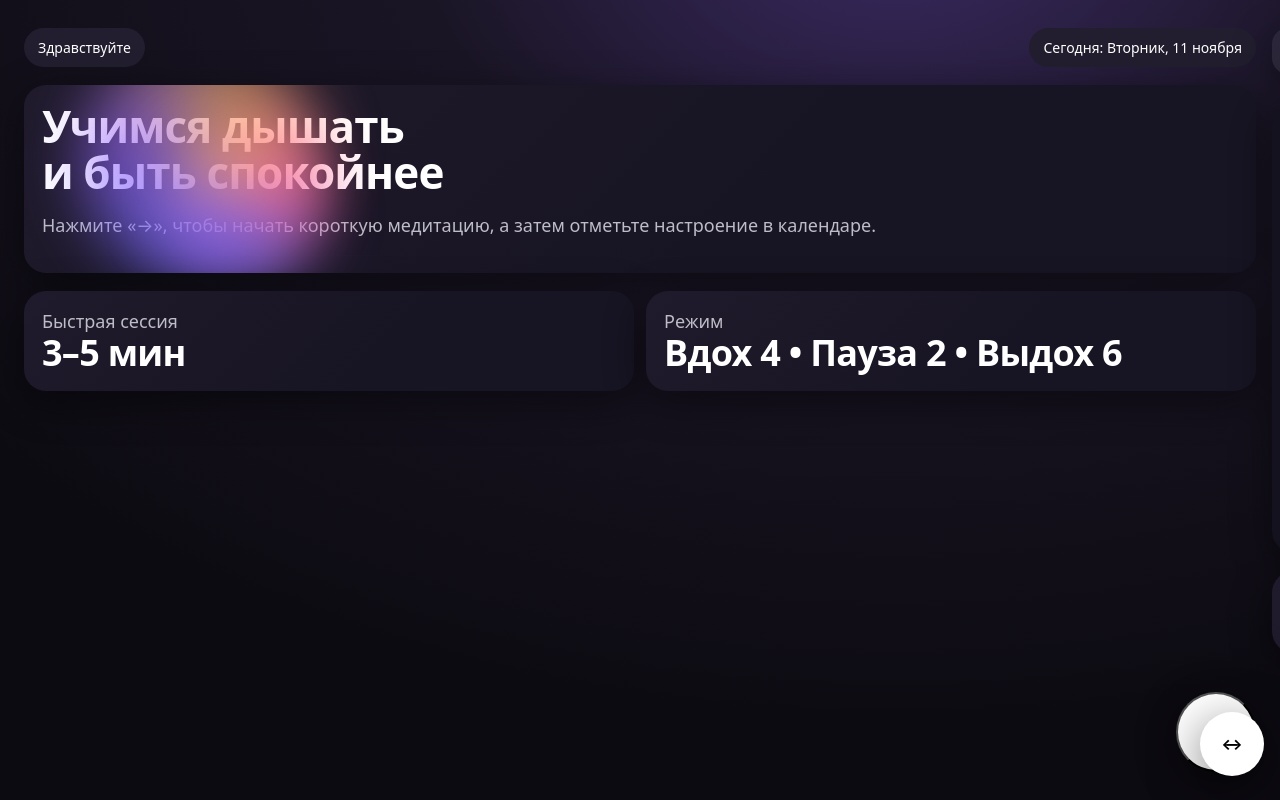
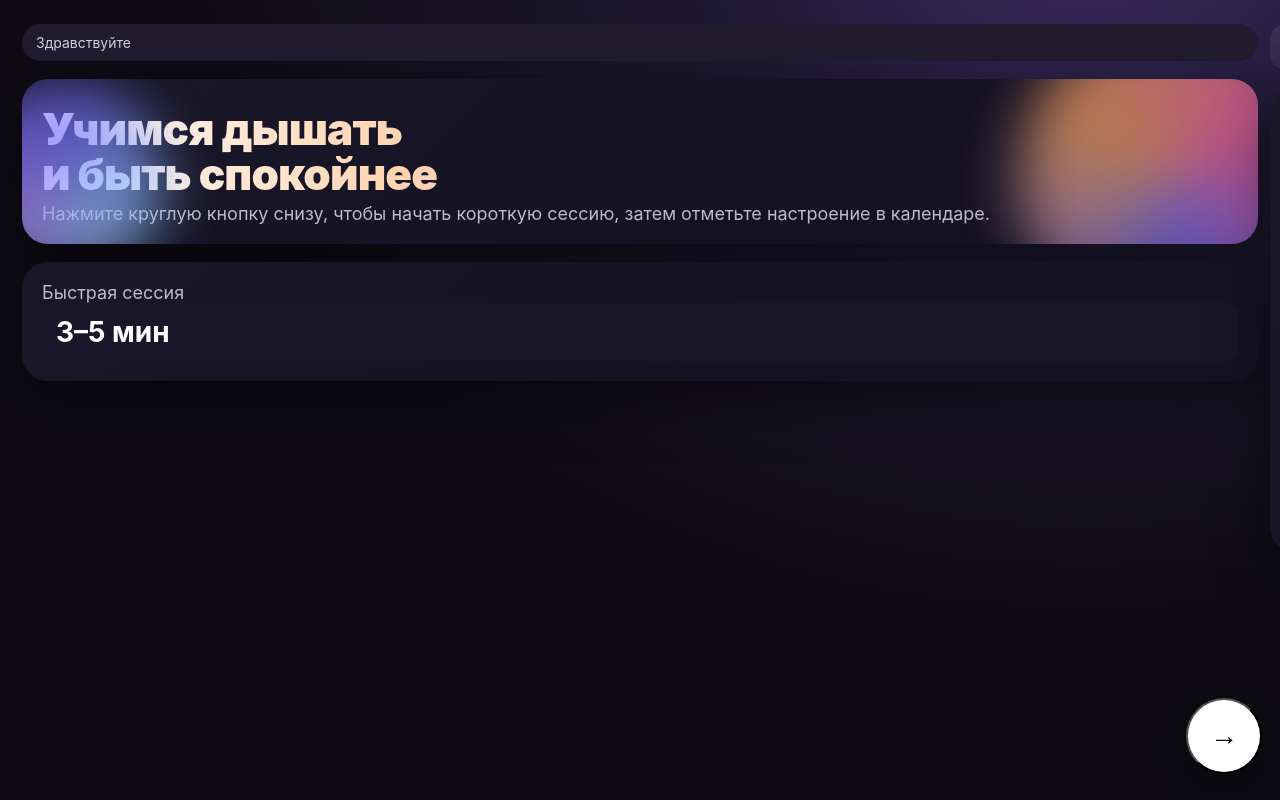
Before and after one commit to AKulshin27/snake-game, a plain HTML site: page index.html in a window 1280 px wide. Drawn offline with Linux system fonts and the light colour scheme.

Commit message:
Update index.html

```diff
--- a/index.html
+++ b/index.html
@@ -2,179 +2,163 @@
 <html lang="ru">
 <head>
   <meta charset="UTF-8" />
-  <meta
-    name="viewport"
-    content="width=device-width, initial-scale=1, viewport-fit=cover, maximum-scale=1, user-scalable=no"
-/>
-  <title>Медитация и Настроение</title>
+  <meta name="viewport"
+        content="width=device-width, initial-scale=1, viewport-fit=cover,
+                 maximum-scale=1, user-scalable=no">
+  <title>Медитация · Календарь настроения</title>
   <meta name="apple-mobile-web-app-capable" content="yes">
-  <meta name="theme-color" content="#0d0b12">
+  <meta name="theme-color" content="#0e0b14">
+
   <style>
     :root{
-      --bg:#0d0b12;
-      --card:#16141e;
+      --bg:#0e0b14;
+      --bg2:#171425;
+      --card:#1a1728;
+      --text:#fff;
       --muted:#bdbcc7;
-      --text:#ffffff;
-      --acc:#6a5cff;
-      --radius:22px;
-      --shadow:0 10px 40px rgba(0,0,0,.45);
+      --radius:26px;
+      --shadow:0 16px 60px rgba(0,0,0,.45);
       --safe-top: env(safe-area-inset-top);
       --safe-bottom: env(safe-area-inset-bottom);
       --safe-left: env(safe-area-inset-left);
       --safe-right: env(safe-area-inset-right);
     }
     *{box-sizing:border-box;-webkit-tap-highlight-color:transparent}
-    html,body{height:100%;background:radial-gradient(1200px 800px at 70% -10%, #3b2a63 0%, #1a1525 40%, #0d0b12 100%);color:var(--text);font-family: ui-sans-serif, system-ui, -apple-system, "SF Pro Display", Inter, Arial; margin:0}
-    /* контейнер «экрана» в стиле айфона */
+    html,body{height:100%;margin:0;color:var(--text);
+      font-family:-apple-system,BlinkMacSystemFont,"SF Pro Display",Inter,system-ui,Arial}
+    body{
+      background:
+        radial-gradient(900px 700px at 85% -10%, #3a2a62 0%, #1d1830 45%, #0e0b14 100%),
+        linear-gradient(#0e0b14,#0e0b14);
+    }
+
+    /* контейнер приложения с учётом выреза и home-индикатора */
     .app{
       position:fixed; inset:0;
-      padding:calc(20px + var(--safe-top)) calc(16px + var(--safe-right)) calc(20px + var(--safe-bottom)) calc(16px + var(--safe-left));
-      display:flex; overflow:hidden;
+      padding:calc(18px + var(--safe-top))
+               calc(16px + var(--safe-right))
+               calc(18px + var(--safe-bottom))
+               calc(16px + var(--safe-left));
+      overflow:hidden; display:flex;
     }
-    .screen{
-      min-width:100%;
-      flex:0 0 100%;
-      padding:8px;
-      display:flex; flex-direction:column; gap:18px;
-      transition:transform .5s cubic-bezier(.2,.8,.2,1);
+
+    /* карусель из трёх экранов */
+    .carousel{display:flex; width:300%; transition:transform .55s cubic-bezier(.2,.8,.2,1)}
+    .screen{min-width:100%; padding:6px; display:flex; flex-direction:column; gap:18px}
+
+    .chip{display:inline-block; padding:10px 14px; border-radius:999px;
+      background:#211c30; color:#d4d2df; font-size:14px}
+    .title{
+      font-size:44px; line-height:1.02; font-weight:900; letter-spacing:-.02em;
+      background:linear-gradient(90deg,#ffffff, #ffd4b0 30%, #f0b0ff 60%, #ffffff 100%);
+      -webkit-background-clip:text; background-clip:text; color:transparent;
+      margin:8px 0 6px 0;
     }
-    .carousel{ display:flex; width:300%; transform:translateX(0); }
+    .subtitle{color:var(--muted); font-size:18px}
 
-    /* общие элементы */
+    .card{
+      position:relative; overflow:hidden; border-radius:var(--radius);
+      background:linear-gradient(135deg,var(--card) 0%, #151224 60%);
+      padding:20px; box-shadow:var(--shadow)
+    }
+    .blob,.blob2{
+      position:absolute; border-radius:50%; filter:blur(28px); opacity:.7; pointer-events:none
+    }
+    .blob{width:320px; height:320px; right:-80px; top:-60px;
+      background:conic-gradient(from 180deg,#7a70ff, #ffa963, #ff6ab1, #7a70ff)}
+    .blob2{width:200px; height:200px; left:-60px; bottom:-40px;
+      background:conic-gradient(from 0deg,#6f66ff,#8fcaff,#b38bff,#6f66ff)}
+
     .row{display:flex; align-items:center; justify-content:space-between; gap:12px}
-    .greet{font-size:36px; line-height:1.1; font-weight:700; letter-spacing:-.02em}
-    .muted{color:var(--muted)}
-    .chip{padding:10px 14px; border-radius:999px; background:#221e2f; font-size:14px}
     .btn{
-      border:0; outline:0; cursor:pointer;
-      padding:14px 18px; border-radius:16px;
-      background:#ffffff10; color:#fff; font-weight:600; font-size:16px;
-      box-shadow:var(--shadow)
+      border:0; outline:0; cursor:pointer; border-radius:16px; padding:14px 18px;
+      background:#ffffff12; color:#fff; font-weight:600; font-size:16px;
     }
     .btn:active{transform:translateY(1px); opacity:.95}
+
+    .pill{border-radius:14px; padding:12px 14px; background:#19162a; font-weight:700; font-size:28px}
+
+    /* большая круглая кнопка «далее» снизу справа */
     .fab{
-      position:fixed; right:calc(16px + var(--safe-right)); bottom:calc(24px + var(--safe-bottom));
-      width:64px; height:64px; border-radius:32px; display:grid; place-items:center;
-      background:#ffffff; color:#000; font-weight:700; box-shadow:0 12px 50px rgba(0,0,0,.55)
-    }
-    /* карточки с мягкими градиентами */
-    .card{
-      background:linear-gradient(135deg,#201b2c 0%, #171423 60%);
-      border-radius:var(--radius);
-      padding:18px; box-shadow:var(--shadow); position:relative; overflow:hidden
-    }
-    .blob{
-      position:absolute; inset:auto; width:240px; height:240px; border-radius:50%;
-      filter:blur(30px); opacity:.65; pointer-events:none;
-      background:conic-gradient(from 180deg,#6d6bff, #9c67ff, #ffb86b, #ff6aa5, #6d6bff);
-      transform:translate(40px, -60px) rotate(20deg);
-    }
-    .blob.small{width:160px;height:160px; transform:translate(120px, 20px) rotate(-15deg)}
-    .title-lg{font-size:44px; line-height:1.05; letter-spacing:-.02em; font-weight:800}
-    .subtitle{font-size:18px; color:var(--muted)}
-
-    /* Экран 1 — приветствие */
-    .start-cta{
-      margin-top:auto;display:flex; justify-content:flex-end;
-    }
-    .start-cta .go{
-      width:80px;height:80px;border-radius:40px;background:#fff;color:#000;
-      display:grid; place-items:center; font-size:28px; box-shadow:var(--shadow)
+      position:fixed; right:calc(18px + var(--safe-right));
+      bottom:calc(26px + var(--safe-bottom));
+      width:76px; height:76px; border-radius:50%;
+      display:grid; place-items:center; background:#fff; color:#000;
+      font-size:28px; box-shadow:0 16px 60px rgba(0,0,0,.55); z-index:10
     }
 
-    /* Экран 2 — медитация */
-    .breath{
-      background:#14121e; border-radius:var(--radius); padding:20px; display:flex; flex-direction:column; gap:12px; align-items:center
-    }
+    /* экран 2 — дыхание */
+    .breath{display:flex; flex-direction:column; align-items:center; gap:12px}
     .circle{
-      width:240px; height:240px; border-radius:50%;
-      background:radial-gradient(100% 100% at 30% 30%, #fff8 0%, #ffffff15 60%, #ffffff05 100%),
-                 conic-gradient(from 90deg, #7d69ff, #ffcc70, #ffa0d0, #7d69ff);
-      box-shadow:0 30px 80px rgba(86,69,255,.25), inset 0 0 40px #fff2;
+      width:260px; height:260px; border-radius:50%;
+      background:
+        radial-gradient(90% 90% at 30% 30%, #fff7 0%, #ffffff18 60%, #ffffff08 100%),
+        conic-gradient(from 90deg,#7d69ff,#ffcc70,#ffa0d0,#7d69ff);
+      box-shadow:0 28px 90px rgba(86,69,255,.28), inset 0 0 40px #fff2;
       transition:transform 3.5s ease-in-out;
     }
-    .circle.grow{ transform:scale(1.25) }
-    .timer{font-size:48px; font-weight:800}
+    .circle.grow{transform:scale(1.25)}
+    .timer{font-size:52px; font-weight:900}
     .hint{font-size:16px; color:var(--muted)}
 
-    /* Экран 3 — календарь */
-    .cal{
-      background:#14121e; padding:18px; border-radius:var(--radius)
+    /* экран 3 — календарь */
+    .cal{background:#151224; border-radius:var(--radius); padding:18px}
+    .grid{display:grid; grid-template-columns:repeat(7,1fr); gap:8px; margin-top:10px}
+    .dow{color:#9f9bb0; font-size:12px; text-align:center}
+    .day{
+      aspect-ratio:1/1; border-radius:16px; display:grid; place-items:center;
+      background:#1b1828; font-weight:700; position:relative;
     }
-    .cal .grid{
-      margin-top:10px;
-      display:grid; grid-template-columns: repeat(7, 1fr); gap:8px; text-align:center
-    }
-    .dow{color:#9c99ad; font-size:12px}
-    .day{
-      aspect-ratio:1/1; border-radius:14px; display:grid; place-items:center;
-      background:#1b1826; font-weight:600; position:relative
-    }
-    .day.today{outline:2px solid #ffffff; outline-offset:-2px}
-    .dot{ position:absolute; bottom:6px; width:8px; height:8px; border-radius:4px }
-    .mood-good{ background:#7CFF7A }
-    .mood-ok{ background:#FFD56A }
-    .mood-bad{ background:#FF6A88 }
+    .day.today{outline:2px solid #fff; outline-offset:-2px}
+    .dot{position:absolute; bottom:6px; width:8px; height:8px; border-radius:50%}
+    .mood-good{background:#7CFF7A}
+    .mood-ok{background:#FFD56A}
+    .mood-bad{background:#FF6A88}
     .editor{display:flex; flex-direction:column; gap:12px}
     .mood-row{display:flex; gap:10px}
-    .mood{
-      flex:1; padding:14px; border-radius:14px; background:#1e1a2a; text-align:center; font-size:22px
-    }
+    .mood{flex:1; padding:14px; border-radius:14px; background:#1f1a2d; text-align:center; font-size:22px}
     textarea{
       width:100%; min-height:88px; resize:none; border-radius:14px; border:0; padding:12px;
-      background:#1e1a2a; color:#fff; font-size:16px; outline:none
+      background:#1f1a2d; color:#fff; font-size:16px; outline:none
     }
-    .save{background:#fff; color:#000}
+    .save{background:#fff; color:#000; font-weight:800}
 
-    /* адаптив для «айфон-16» (высокий экран) */
+    /* немного увеличим типографику для высоких экранов (iPhone 15/16) */
     @media (min-height: 820px){
-      .title-lg{font-size:52px}
-      .circle{width:280px;height:280px}
+      .title{font-size:50px}
+      .circle{width:300px;height:300px}
     }
   </style>
 </head>
 <body>
   <div class="app" id="app">
-    <div class="carousel" id="carousel" style="transform:translateX(0)">
-      <!-- Экран 1: Приветствие -->
+    <div class="carousel" id="carousel">
+      <!-- Экран 1: приветствие -->
       <section class="screen" aria-label="Приветствие">
-        <div class="row">
-          <div class="chip">Здравствуйте</div>
-          <div class="chip">Сегодня: <span id="todayStr">—</span></div>
+        <div class="chip">Здравствуйте</div>
+
+        <div class="card">
+          <div class="blob"></div><div class="blob2"></div>
+          <div class="title">Учимся дышать<br/>и быть спокойнее</div>
+          <div class="subtitle">Нажмите круглую кнопку снизу, чтобы начать короткую сессию, затем отметьте настроение в календаре.</div>
         </div>
 
         <div class="card">
-          <div class="blob"></div><div class="blob small"></div>
-          <div class="title-lg">Учимся дышать<br/>и быть <span style="font-weight:900">спокойнее</span></div>
-          <p class="subtitle">Нажмите «→», чтобы начать короткую медитацию, а затем отметьте настроение в календаре.</p>
-        </div>
-
-        <div class="row">
-          <div class="card" style="flex:1">
-            <div class="subtitle">Быстрая сессия</div>
-            <div class="greet">3–5 мин</div>
-          </div>
-          <div class="card" style="flex:1">
-            <div class="subtitle">Режим</div>
-            <div class="greet">Вдох 4 • Пауза 2 • Выдох 6</div>
-          </div>
-        </div>
-
-        <div class="start-cta">
-          <button class="go" id="toMeditation" aria-label="Начать">→</button>
+          <div class="subtitle">Быстрая сессия</div>
+          <div class="pill">3–5 мин</div>
         </div>
       </section>
 
-      <!-- Экран 2: Медитация -->
+      <!-- Экран 2: медитация -->
       <section class="screen" aria-label="Медитация">
         <div class="row">
-          <button class="btn" id="back1">←</button>
-          <div class="chip">Медитация дыхания</div>
+          <button class="btn" id="back1">← Назад</button>
+          <span class="chip">Дыхание 4–2–6</span>
           <button class="btn" id="toCalendar">Календарь →</button>
         </div>
 
-        <div class="breath card" style="margin-top:12px">
-          <div class="circle" id="circle" aria-live="polite"></div>
+        <div class="card breath">
+          <div class="circle" id="circle"></div>
           <div class="timer" id="timer">03:00</div>
           <div class="hint" id="phase">Готовы? Нажмите «Старт»</div>
           <div class="row" style="gap:10px">
@@ -183,30 +167,25 @@
             <button class="btn" id="reset">Сброс</button>
           </div>
         </div>
-
-        <div class="card">
-          <div class="subtitle">Подсказка</div>
-          <div>Дышите через нос. Следуйте подсказкам: <b>вдох 4с</b> → <b>пауза 2с</b> → <b>выдох 6с</b>. Сфокусируйтесь на плавности.</div>
-        </div>
       </section>
 
-      <!-- Экран 3: Календарь и настроение -->
+      <!-- Экран 3: календарь -->
       <section class="screen" aria-label="Календарь">
         <div class="row">
-          <button class="btn" id="back2">←</button>
-          <div class="chip">Ваш календарь</div>
-          <div class="chip" id="monthLabel">—</div>
+          <button class="btn" id="back2">← Медитация</button>
+          <span class="chip" id="monthLabel">—</span>
         </div>
 
         <div class="cal card">
-          <div class="row"><div class="subtitle">Отметьте настроение</div>
+          <div class="row">
+            <div class="subtitle">Отметьте настроение</div>
             <div class="row">
               <button class="btn" id="prevM">‹</button>
               <button class="btn" id="nextM">›</button>
             </div>
           </div>
 
-          <div class="grid" id="dow">
+          <div class="grid">
             <div class="dow">ПН</div><div class="dow">ВТ</div><div class="dow">СР</div>
             <div class="dow">ЧТ</div><div class="dow">ПТ</div><div class="dow">СБ</div><div class="dow">ВС</div>
           </div>
@@ -214,7 +193,7 @@
         </div>
 
         <div class="card editor">
-          <div class="subtitle">Сегодня: <span id="selectedDate">—</span></div>
+          <div class="subtitle">Дата: <span id="selectedDate">—</span></div>
           <div class="mood-row">
             <button class="mood" data-mood="good">😊 Хорошо</button>
             <button class="mood" data-mood="ok">😐 Нормально</button>
@@ -226,63 +205,54 @@
       </section>
     </div>
 
-    <!-- плавающая подсказка про свайпы -->
-    <div class="fab" id="hintFab" title="Свайпайте">
-      ↔
-    </div>
+    <!-- большая круглая кнопка «далее» для 1-го экрана -->
+    <button class="fab" id="fab" aria-label="Далее">→</button>
   </div>
 
 <script>
-  // ---------------- Вспомогательное ----------------
-  const $ = s => document.querySelector(s);
+  // ===== утилиты =====
+  const $  = s => document.querySelector(s);
   const $$ = s => document.querySelectorAll(s);
+  const appEl = document.getElementById('app');     // <— БЫЛО ОТСУТСТВИЕ, из-за этого всё «ломалось»
+  const carousel = document.getElementById('carousel');
+  const fab = document.getElementById('fab');
+
   const state = {
-    screen: 0,
-    timerSec: 180,
-    running: false,
-    phase: 'idle', // inhale/hold/exhale
-    monthOffset: 0, // 0 = текущий месяц
-    selected: new Date(),
+    screen: 0, timerSec: 180, running:false, phase:'idle',
+    monthOffset:0, selected:new Date()
   };
-
   const fmt2 = n => String(n).padStart(2,'0');
   const fmtTime = s => `${fmt2(Math.floor(s/60))}:${fmt2(s%60)}`;
   const ymd = d => {
     const z = new Date(d.getFullYear(), d.getMonth(), d.getDate());
     return `${z.getFullYear()}-${fmt2(z.getMonth()+1)}-${fmt2(z.getDate())}`;
   };
-  const todayStr = new Date().toLocaleDateString('ru-RU', {weekday:'long', day:'numeric', month:'long'});
-  $('#todayStr').textContent = todayStr.charAt(0).toUpperCase()+todayStr.slice(1);
 
-  // ---------------- Навигация и свайпы ----------------
-  const carousel = $('#carousel');
+  // ===== навигация / свайпы =====
   function go(i){
     state.screen = Math.max(0, Math.min(2, i));
     carousel.style.transform = `translateX(-${state.screen*100}%)`;
-    $('#hintFab').style.display = (state.screen===0)?'grid':'none';
+    fab.style.display = state.screen===0 ? 'grid' : 'none';
   }
-  $('#toMeditation').onclick = ()=>go(1);
-  $('#toCalendar').onclick  = ()=>go(2);
-  $('#back1').onclick = ()=>go(0);
-  $('#back2').onclick = ()=>go(1);
+  fab.addEventListener('click', ()=>go(1));
+  $('#back1').addEventListener('click', ()=>go(0));
+  $('#toCalendar').addEventListener('click', ()=>go(2));
+  $('#back2').addEventListener('click', ()=>go(1));
 
   // свайпы
-  let x0=null, locked=false;
-  function unify(e){ return e.changedTouches? e.changedTouches[0] : e }
-  app.addEventListener('touchstart', e => { x0 = unify(e).clientX }, {passive:true});
-  app.addEventListener('touchmove', e => {
-    if(!x0 || locked) return;
-    const dx = unify(e).clientX - x0;
-    if(Math.abs(dx)>60){
-      locked = true;
-      if(dx<0) go(state.screen+1); else go(state.screen-1);
-      setTimeout(()=>locked=false, 350);
-    }
+  let startX=null, locked=false;
+  const touch = e => e.changedTouches ? e.changedTouches[0] : e;
+  appEl.addEventListener('touchstart',  e => { startX = touch(e).clientX }, {passive:true});
+  appEl.addEventListener('touchmove',   e => {
+    if(startX==null || locked) return;
+    const dx = touch(e).clientX - startX;
+    if(Math.abs(dx)>60){ locked = true; if(dx<0) go(state.screen+1); else go(state.screen-1);
+      setTimeout(()=>locked=false, 320); }
   }, {passive:true});
-  app.addEventListener('touchend', ()=> x0=null);
+  appEl.addEventListener('touchend',    ()=> startX=null);
 
-  // ---------------- Медитация: дыхательный таймер ----------------
-  const T_IN=4, T_HOLD=2, T_OUT=6; // секунды
+  // ===== медитация =====
+  const T_IN=4, T_HOLD=2, T_OUT=6;
   let tInterval=null, phaseT=0;
   const circle=$('#circle'), timer=$('#timer'), phase=$('#phase');
 
@@ -291,16 +261,14 @@
     phase.textContent = p==='inhale'?'Вдохните…'
       : p==='hold' ? 'Задержите дыхание…'
       : 'Медленно выдыхайте…';
-    circle.classList.toggle('grow', p!=='exhale'); // на выдох — уменьшается
+    circle.classList.toggle('grow', p!=='exhale');
   }
-
   function nextPhase(){
     if(state.phase==='idle') setPhase('inhale');
     else if(state.phase==='inhale') setPhase('hold');
     else if(state.phase==='hold') setPhase('exhale');
     else setPhase('inhale');
   }
-
   function tick(){
     if(!state.running) return;
     if(state.timerSec<=0){ stop(); phase.textContent='Готово! Отличная работа.'; return; }
@@ -314,97 +282,83 @@
     tInterval = setInterval(tick, 1000);
   }
   function stop(){ state.running=false; clearInterval(tInterval); }
-  function reset(){ stop(); state.timerSec=180; state.phase='idle'; timer.textContent=fmtTime(state.timerSec); phase.textContent='Готовы? Нажмите «Старт»'; circle.classList.remove('grow') }
+  function reset(){ stop(); state.timerSec=180; state.phase='idle';
+    timer.textContent=fmtTime(state.timerSec); phase.textContent='Готовы? Нажмите «Старт»'; circle.classList.remove('grow') }
 
-  $('#start').onclick=start; $('#pause').onclick=stop; $('#reset').onclick=reset;
+  $('#start').addEventListener('click', start);
+  $('#pause').addEventListener('click', stop);
+  $('#reset').addEventListener('click', reset);
   timer.textContent = fmtTime(state.timerSec);
 
-  // ---------------- Календарь и настроение ----------------
+  // ===== календарь / настроение =====
   const monthLabel = $('#monthLabel');
-  const daysWrap = $('#days');
+  const daysWrap   = $('#days');
   const selectedDateLabel = $('#selectedDate');
-  const noteEl = $('#note');
+  const noteEl     = $('#note');
 
   function loadMood(key){ try{ return JSON.parse(localStorage.getItem('mood:'+key)||'{}'); }catch(e){ return {}; } }
-  function saveMood(key, obj){ localStorage.setItem('mood:'+key, JSON.stringify(obj)); }
+  function saveMood(key,obj){ localStorage.setItem('mood:'+key, JSON.stringify(obj)); }
 
   function monthInfo(offset){
     const base = new Date();
-    const year = base.getFullYear(), month = base.getMonth()+offset;
-    const d = new Date(year, month, 1);
-    const firstDow = (d.getDay()+6)%7; // понедельник=0
+    const d = new Date(base.getFullYear(), base.getMonth()+offset, 1);
+    const firstDow = (d.getDay()+6)%7; // пн=0
     const days = new Date(d.getFullYear(), d.getMonth()+1, 0).getDate();
-    return {d, firstDow, days};
+    return {d,firstDow,days};
   }
+  function paintMonth(){
+    const {d,firstDow,days} = monthInfo(state.monthOffset);
+    monthLabel.textContent = d.toLocaleDateString('ru-RU',{month:'long',year:'numeric'});
+    daysWrap.innerHTML='';
+    for(let i=0;i<firstDow;i++) daysWrap.appendChild(document.createElement('div'));
 
-  function paintMonth(){
-    const {d, firstDow, days} = monthInfo(state.monthOffset);
-    monthLabel.textContent = d.toLocaleDateString('ru-RU',{month:'long', year:'numeric'});
-    daysWrap.innerHTML='';
-    // пустые клетки до 1-го числа
-    for(let i=0;i<firstDow;i++){ const s=document.createElement('div'); daysWrap.appendChild(s); }
     const todayKey = ymd(new Date());
     for(let day=1; day<=days; day++){
-      const cell=document.createElement('button');
-      cell.className='day';
-      const thisDate = new Date(d.getFullYear(), d.getMonth(), day);
-      const key = ymd(thisDate);
+      const cell=document.createElement('button'); cell.type='button'; cell.className='day';
+      const cur = new Date(d.getFullYear(), d.getMonth(), day);
+      const key = ymd(cur);
       cell.textContent = day;
       if(key===todayKey) cell.classList.add('today');
 
-      // точка настроения
       const stored = loadMood(key);
       if(stored.mood){
         const dot=document.createElement('div'); dot.className='dot';
         dot.classList.add(stored.mood==='good'?'mood-good':stored.mood==='ok'?'mood-ok':'mood-bad');
         cell.appendChild(dot);
       }
-      cell.onclick=()=>{
-        state.selected=thisDate;
-        selectedDateLabel.textContent=thisDate.toLocaleDateString('ru-RU',{day:'numeric', month:'long', year:'numeric'});
-        noteEl.value= (stored.note||'');
-        // подсветим выбранную дату слегка уменьшая остальных
-        [...daysWrap.querySelectorAll('.day')].forEach(d=>d.style.opacity='.6');
-        cell.style.opacity='1';
-      }
+      cell.addEventListener('click', ()=>{
+        state.selected=cur;
+        selectedDateLabel.textContent = cur.toLocaleDateString('ru-RU',{day:'numeric',month:'long',year:'numeric'});
+        noteEl.value = stored.note||'';
+        [...daysWrap.querySelectorAll('.day')].forEach(d=>d.style.opacity='.6'); cell.style.opacity='1';
+      });
       daysWrap.appendChild(cell);
     }
-    // выбрать сегодня по умолчанию
-    const todayButton = daysWrap.querySelector('.day.today');
-    if(todayButton) todayButton.click();
+    const todayBtn = daysWrap.querySelector('.day.today'); if(todayBtn) todayBtn.click();
   }
+  $('#prevM').addEventListener('click', ()=>{ state.monthOffset--; paintMonth(); });
+  $('#nextM').addEventListener('click', ()=>{ state.monthOffset++; paintMonth(); });
+  paintMonth();
 
-  $('#prevM').onclick = ()=>{ state.monthOffset--; paintMonth(); }
-  $('#nextM').onclick = ()=>{ state.monthOffset++; paintMonth(); }
-  selectedDateLabel.textContent = new Date().toLocaleDateString('ru-RU',{day:'numeric', month:'long', year:'numeric'});
-
-  // выбор настроения
   $$('.mood').forEach(btn=>{
     btn.addEventListener('click', ()=>{
       $$('.mood').forEach(b=>b.style.outline='none');
       btn.style.outline='2px solid #fff';
-      btn.dataset.active='1';
-      // временно храним на кнопке
-      $('#save').dataset.mood = btn.getAttribute('data-mood');
+      $('#save').dataset.mood = btn.dataset.mood;
     });
   });
-
-  $('#save').onclick = ()=>{
+  $('#save').addEventListener('click', ()=>{
     const key = ymd(state.selected);
     const mood = $('#save').dataset.mood || 'ok';
     const note = noteEl.value.trim();
-    saveMood(key, {mood, note});
-    paintMonth();
+    saveMood(key,{mood,note}); paintMonth();
     alert('Сохранено ✅');
-  };
+  });
 
-  // первый рендер
-  paintMonth();
-
-  // клавиатура (для десктопа на GitHub Pages) + подсказка
-  document.addEventListener('keydown', (e)=>{
+  // поддержка клавиатуры на десктопе (GitHub Pages)
+  document.addEventListener('keydown', e=>{
     if(e.key==='ArrowRight') go(state.screen+1);
-    if(e.key==='ArrowLeft') go(state.screen-1);
+    if(e.key==='ArrowLeft')  go(state.screen-1);
     if(e.key===' ') start();
   });
 </script>
```
